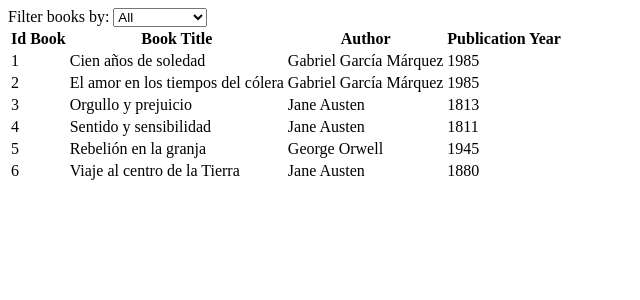
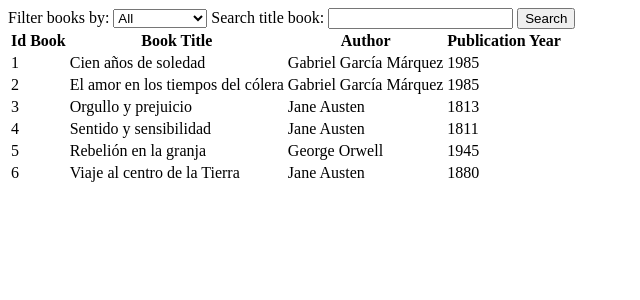
Before and after one commit to anaqc/Book_Alchemy, a Flask app: page / in a window 1280 px wide. Shown: the top 300 px of the page, without its empty margins (0-640 px from the left). Run offline with Flask 3, Linux system fonts and the light colour scheme; data comes from the database, SQL or seed files in the repository.

Commit message:
add search

```diff
--- a/PycharmProjects/Book_Alchemy/app.py
+++ b/PycharmProjects/Book_Alchemy/app.py
@@ -27,17 +27,25 @@ db.init_app(app)
 def home():
     selected_first_filter = request.form.get('first_filter', 'all')
     selected_second_filter = request.form.get('second_filter', '')
-    # Perform an explicit JOIN between Book and Author
-    books_authors = db.session.query(Book, Author).join(Author).all()
+    search_title_book = request.form.get('search','')
+    # JOIN between Book and Author
+    books_authors = db.session.query(Book, Author).join(Author).filter(Book.title.like(f"%{search_title_book}%")).all()
     if request.method == 'POST':
-        books_option = ""
+        books_query = ""
         if selected_first_filter == 'books_title':
-            books_option = db.session.query(Book.id, Book.title).join(Author).all()
+            books_query = db.session.query(Book.title).join(Author).all()
+            if selected_second_filter != '':
+                # Query if the book title is the same that it was selected
+                books_authors = db.session.query(Book, Author).join(Author) \
+                                .filter(Book.title == selected_second_filter).all()
         elif selected_first_filter == 'books_author':
-            books_option = db.session.query(Author.id, Author.name).all()
+            books_query = db.session.query(Author.name).all()
+            if selected_second_filter != '':
+                books_authors = db.session.query(Book, Author).join(Author) \
+                                .filter(Author.name == selected_second_filter).all()
         return render_template('home.html',
                                    selected_first_filter=selected_first_filter, books_authors=books_authors,
-                                   selected_second_filter=selected_second_filter, books_option=books_option), 201
+                                   selected_second_filter=selected_second_filter, books_query=books_query), 201
     return render_template('home.html', books_authors=books_authors,
                            selected_first_filter=selected_first_filter, selected_second_filter=selected_second_filter), 201
 
--- a/PycharmProjects/Book_Alchemy/templates/home.html
+++ b/PycharmProjects/Book_Alchemy/templates/home.html
@@ -16,19 +16,21 @@
             {% if selected_first_filter != 'all' %}
             <label for="second_filter"> Select a option: </label>
             <select name="second_filter" id="second_filter">
-    {% for id_filter, filter in  books_option %}
-
+                {% for filter in  books_query %}
                     {% if selected_second_filter != None %}
-        <option value="{{filter}}" {% if selected_second_filter == filter %}selected{% endif %}>{{filter}}</option>
+                <option value="{{filter[0]}}" {% if selected_second_filter == filter[0] %}selected{% endif %}>{{filter[0]}}</option>
                     {% endif %}
                 {% endfor %}
             </select>
             <button type="submit">Submit</button>
+            {% else %}
+            <label for="search">Search title book: </label>
+            <input id="search" name="search">
+            <button type="submit">Search</button>
             {% endif %}
         </form>
-<form action="/" method ="POST">
-
-</form>
+        <main>
+            {% if books_authors %}
                 <table>
                     <tr>
                         <th>Id Book</th>
@@ -36,39 +38,18 @@
                         <th>Author</th>
                         <th>Publication Year</th>
                     </tr>
-
                     {% for book, author in books_authors %}
                     <tr>
-        {% if selected_first_filter == 'all' %}
-
                         <td>{{book.id}}</td>
                         <td>{{book.title}}</td>
                         <td>{{author.name}}</td>
                         <td>{{book.publication_year}}</td>
-
-      {% endif %}
-      {% if selected_first_filter == 'books_author' and author.name == selected_second_filter %}
-
-        <td>{{book.id}}</td>
-        <td>{{book.title}}</td>
-        <td>{{author.name}}</td>
-        <td>{{book.publication_year}}</td>
-
-      {% endif%}
-      {% if selected_first_filter == 'books_title' and book.title == selected_second_filter %}
-        <td>{{book.id}}</td>
-        <td>{{book.title}}</td>
-        <td>{{author.name}}</td>
-        <td>{{book.publication_year}}</td>
-      {% endif %}
                          </tr>
                     {% endfor %}
-
                 </table>
-
-    <div> <h3></h3>
-    </div>
-
-
+            {% else %}
+            <div> <h3>There were no books that match the search criteria!!!</h3></div>
+            {% endif %}
+        </main>
     </body>
 </html>
```
Lines whose indentation alone changed are shown as unchanged.
